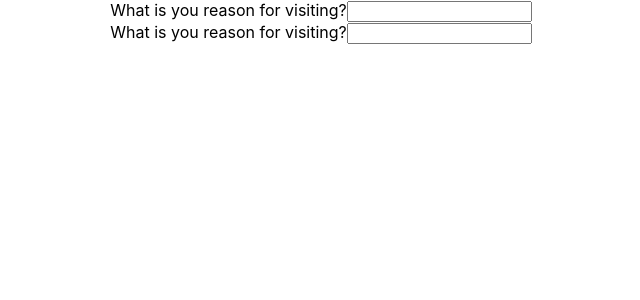
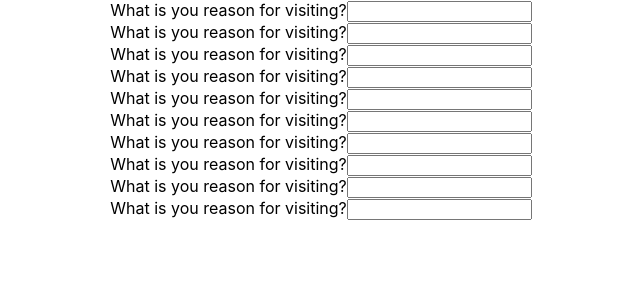
Before and after one commit to IsaacWeber1/community-connect, a React (Create React App) app: page / in a window 1280 px wide. Shown: the top 300 px of the page, without its empty margins (319-959 px from the left). Built offline with nearby package versions, Linux system fonts and the light colour scheme.

Commit message:
tried to copy forms but saved this time!

```diff
--- a/src/form-components/FirstQuestionSet.tsx
+++ b/src/form-components/FirstQuestionSet.tsx
@@ -20,6 +20,70 @@ export function FirstQuestionSet(): JSX.Element {
                 onChange={(event: React.ChangeEvent<HTMLInputElement>) => setPurpose(event.target.value)}>
                 </Form.Control>
             </Form.Group>
+
+            <Form.Group controlId="reasonForTrip">
+                <Form.Label>What is you reason for visiting?</Form.Label>
+                <Form.Control
+                value={purpose}
+                onChange={(event: React.ChangeEvent<HTMLInputElement>) => setPurpose(event.target.value)}>
+                </Form.Control>
+            </Form.Group>
+
+            <Form.Group controlId="reasonForTrip">
+                <Form.Label>What is you reason for visiting?</Form.Label>
+                <Form.Control
+                value={purpose}
+                onChange={(event: React.ChangeEvent<HTMLInputElement>) => setPurpose(event.target.value)}>
+                </Form.Control>
+            </Form.Group>
+
+            <Form.Group controlId="reasonForTrip">
+                <Form.Label>What is you reason for visiting?</Form.Label>
+                <Form.Control
+                value={purpose}
+                onChange={(event: React.ChangeEvent<HTMLInputElement>) => setPurpose(event.target.value)}>
+                </Form.Control>
+            </Form.Group>
+
+            <Form.Group controlId="reasonForTrip">
+                <Form.Label>What is you reason for visiting?</Form.Label>
+                <Form.Control
+                value={purpose}
+                onChange={(event: React.ChangeEvent<HTMLInputElement>) => setPurpose(event.target.value)}>
+                </Form.Control>
+            </Form.Group>
+
+            <Form.Group controlId="reasonForTrip">
+                <Form.Label>What is you reason for visiting?</Form.Label>
+                <Form.Control
+                value={purpose}
+                onChange={(event: React.ChangeEvent<HTMLInputElement>) => setPurpose(event.target.value)}>
+                </Form.Control>
+            </Form.Group>
+
+            <Form.Group controlId="reasonForTrip">
+                <Form.Label>What is you reason for visiting?</Form.Label>
+                <Form.Control
+                value={purpose}
+                onChange={(event: React.ChangeEvent<HTMLInputElement>) => setPurpose(event.target.value)}>
+                </Form.Control>
+            </Form.Group>
+
+            <Form.Group controlId="reasonForTrip">
+                <Form.Label>What is you reason for visiting?</Form.Label>
+                <Form.Control
+                value={purpose}
+                onChange={(event: React.ChangeEvent<HTMLInputElement>) => setPurpose(event.target.value)}>
+                </Form.Control>
+            </Form.Group>
+
+            <Form.Group controlId="reasonForTrip">
+                <Form.Label>What is you reason for visiting?</Form.Label>
+                <Form.Control
+                value={purpose}
+                onChange={(event: React.ChangeEvent<HTMLInputElement>) => setPurpose(event.target.value)}>
+                </Form.Control>
+            </Form.Group>
         </>
     )
 }
```
